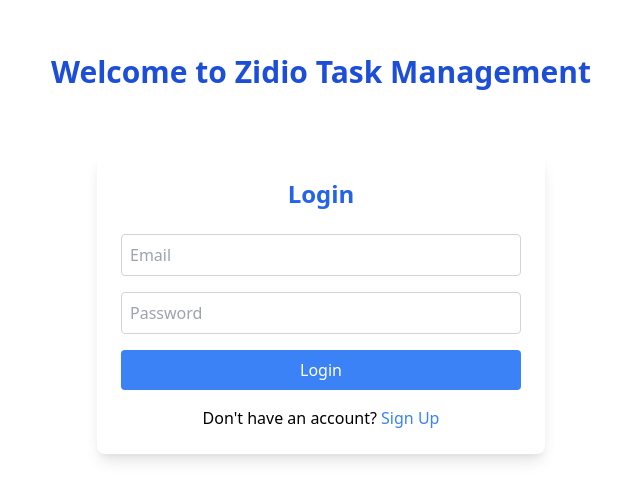
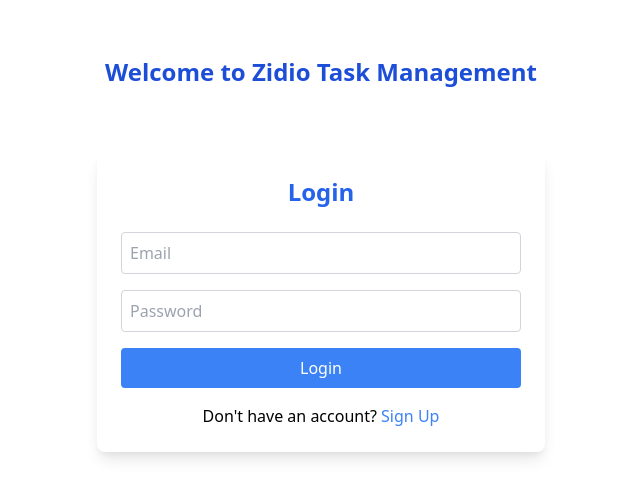
Before and after one commit to developertarun01/Zidio-Task-Management, a React (Create React App) app in the folder zidio-task-frontend/: page / in a window 1280 px wide. Shown: the part 126-626 px from the top of the page, without its empty margins (319-959 px from the left). Built offline with nearby package versions, Linux system fonts and the light colour scheme; no server answers.

Commit message:
Error Fetch

```diff
--- a/zidio-task-frontend/src/App.js
+++ b/zidio-task-frontend/src/App.js
@@ -20,7 +20,7 @@ const ProtectedRoute = ({ children }) => {
 // ✅ Component to Show Heading on Login/Signup
 const AuthLayout = ({ children }) => (
   <div className="min-h-screen flex flex-col items-center justify-center">
-    <h1 className="text-3xl font-bold text-blue-700 mb-6">Welcome to Zidio Task Management</h1>
+    <h1 className="text-2xl font-bold text-blue-700 mb-6">Welcome to Zidio Task Management</h1>
     {children}
   </div>
 );
--- a/zidio-task-frontend/src/components/Auth.js
+++ b/zidio-task-frontend/src/components/Auth.js
@@ -23,8 +23,8 @@ const Auth = ({ isSignup }) => {
       const response = await fetch(endpoint, {
         method: "POST",
         headers: { "Content-Type": "application/json" },
-        body: JSON.stringify(formData),
-      });
+        body: JSON.stringify({ email: "test@example.com", password: "123456" })
+      }).then(res => res.json()).then(console.log).catch(console.error);
 
       const data = await response.json();
       console.log("API Response:", data); // ✅ Debugging Log
```
